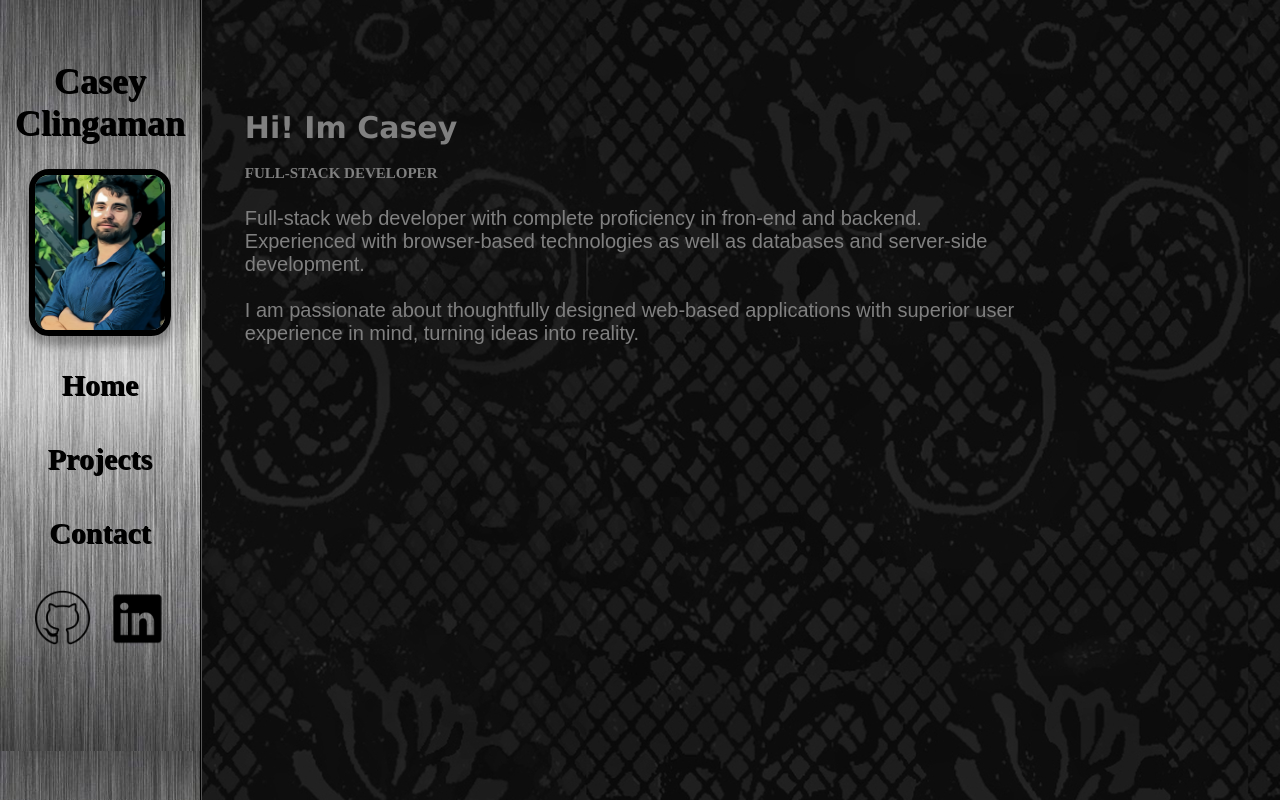
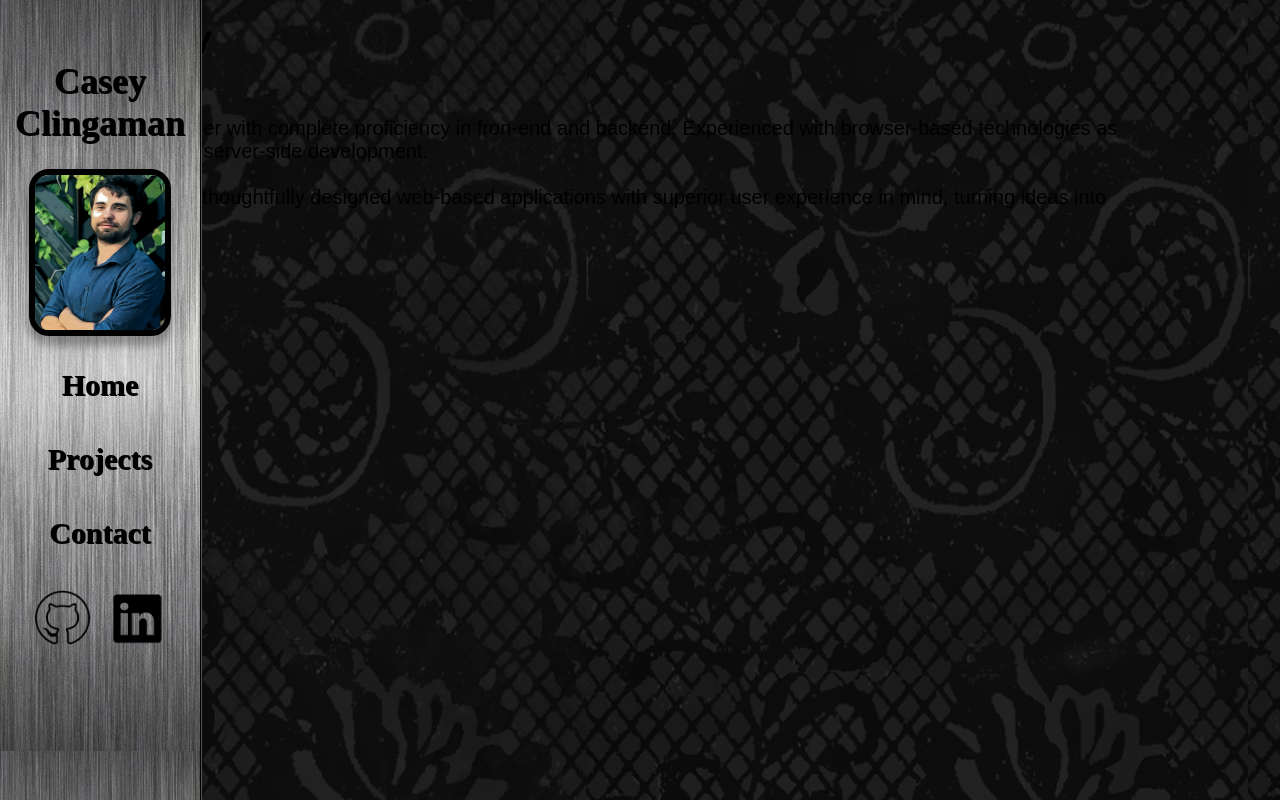
Before and after one commit to caseycling/portfolio, a React (Create React App) app in the folder client/: page / in a window 1280 px wide. Built offline with nearby package versions, Linux system fonts and the light colour scheme.

Commit message:
Added id's for react-scroll

```diff
--- a/client/src/pages/Contact.js
+++ b/client/src/pages/Contact.js
@@ -50,7 +50,7 @@ class Contact extends React.Component {
 
   render() {
     return (
-      <div className="contactContainer" >
+      <div className="contactContainer" id="contact">
         <h3 style={{ fontSize: "30px", fontFamily: "fantasy", paddingTop: "15px" }}>Lets chat</h3>
         <form action="action_page.php">
 
--- a/client/src/pages/Home.js
+++ b/client/src/pages/Home.js
@@ -5,7 +5,7 @@ const Home = () => {
 	render()
 	return (
 
-		<div id="homeContainer">
+		<div className="homeContainer" id="home">
 			<h1 id="homeHeader">Hi! Im Casey</h1>
 			<h5 id="homeTitle">FULL-STACK DEVELOPER</h5>
 			<p style={{ marginRight: "10%", fontSize: "20px", fontFamily: "fantasy" }}>Full-stack web developer with complete proficiency in fron-end and backend. Experienced with browser-based technologies as well as databases and server-side development. <br/> <br/>
--- a/client/src/pages/Projects.js
+++ b/client/src/pages/Projects.js
@@ -10,7 +10,7 @@ const Projects = () => {
 
     render()
     return (
-        <div className="projectsContainer">
+        <div className="projectsContainer" id="projects">
             <h3 style={{ fontSize: "30px", fontFamily: "fantasy", textAlign: "left", margin: "15px", padding: "15px"}}>Stuff I've Built</h3>
 
             <div className="individualContainer" id="weatherApp" >
```
